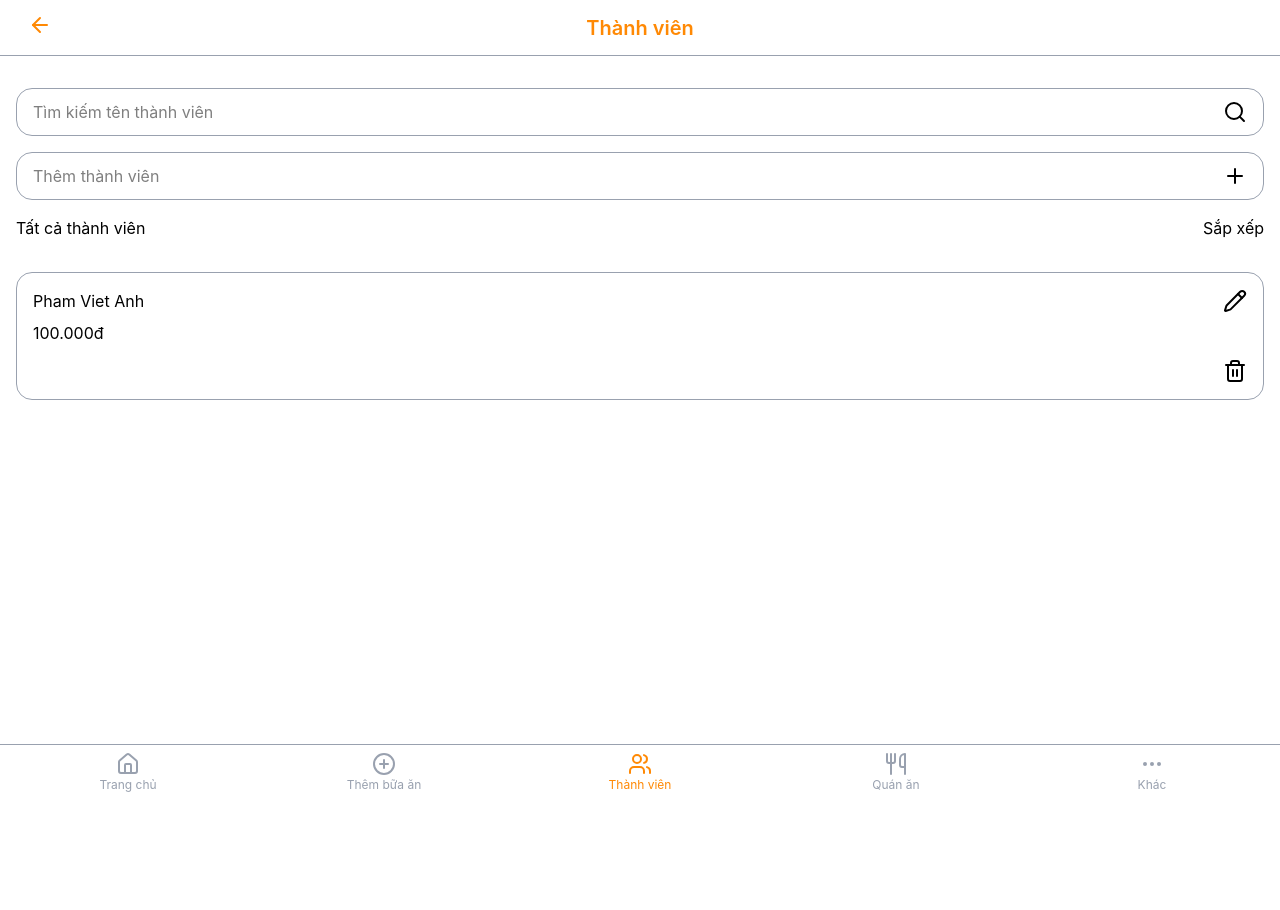
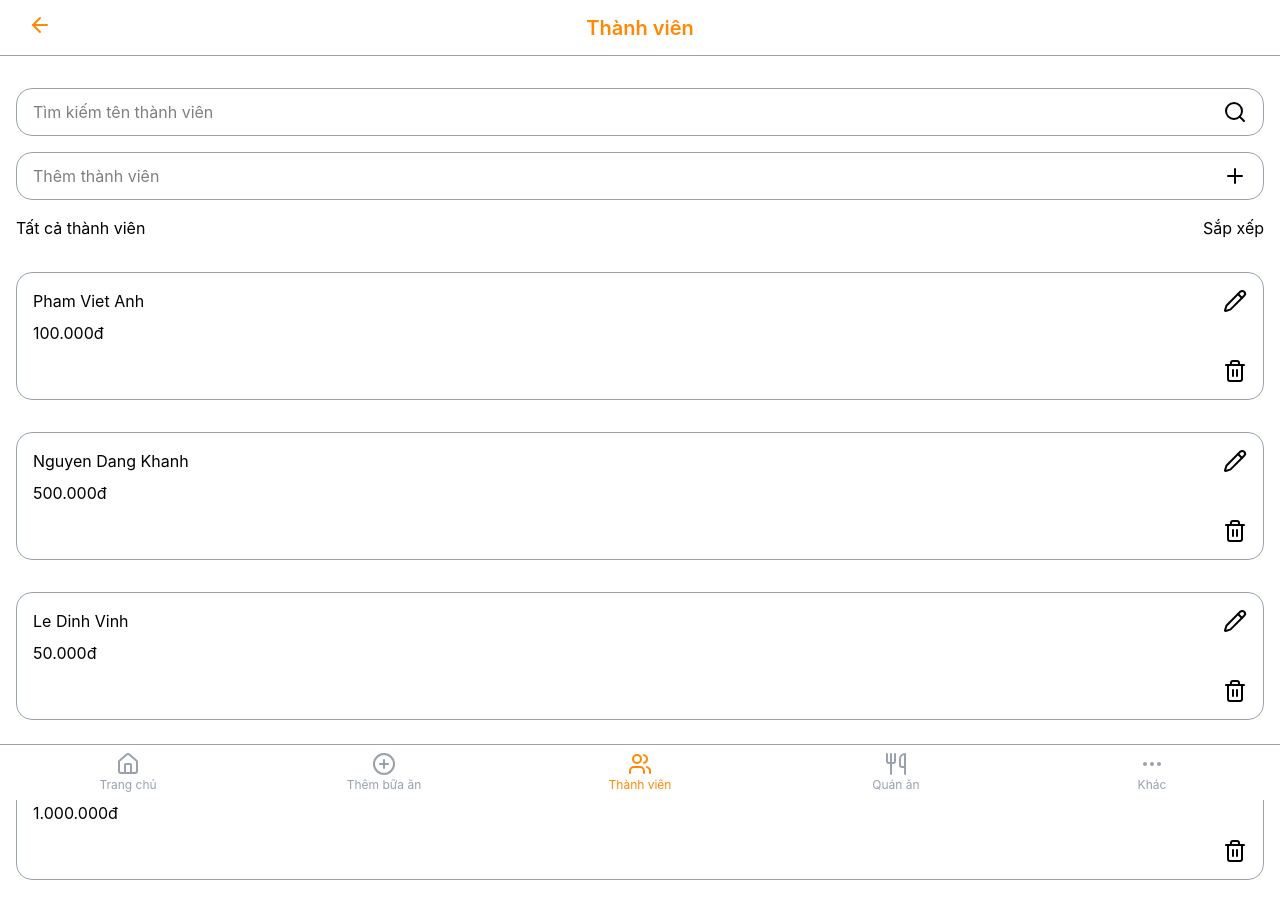
Before and after one commit to 202416852-anhpv/meal-ledger, a React (Vite) app in the folder frontend/: page /participants in a window 1280 px wide. Shown: the top 910 px of the page. Before the commit the page ends 800 px from the top, so only its background shows below. Built offline with nearby package versions, Linux system fonts and the light colour scheme.

Commit message:
style: optimize layout and spacing for InfoCard and TopBar

```diff
--- a/frontend/src/components/layout/BottomNav.tsx
+++ b/frontend/src/components/layout/BottomNav.tsx
@@ -40,7 +40,7 @@ export const BottomNav = () => {
   ];
 
   return (
-    <nav className="fixed bottom-0 left-0 right-0 h-14 grid grid-cols-5 border-t border-gray-400 bg-white">
+    <nav className="left-0 right-0 h-14 grid grid-cols-5 border-t border-gray-400 bg-white sticky bottom-0">
       {navItems.map((item) => {
         const Icon = item.icon;
         const isActive =
--- a/frontend/src/components/layout/TopBar.tsx
+++ b/frontend/src/components/layout/TopBar.tsx
@@ -10,7 +10,7 @@ export const TopBar = ({ title, showBackButton = true }: TopBarProps) => {
   const navigate = useNavigate();
 
   return (
-    <header className="flex h-14 items-center border-b border-gray-400 bg-white">
+    <header className="flex h-14 items-center border-b border-gray-400 bg-white sticky top-0">
       <div className="w-20 text-center">
         {showBackButton && (
           <button onClick={() => navigate(-1)} className="text-orange-400">
--- a/frontend/src/pages/Participant.tsx
+++ b/frontend/src/pages/Participant.tsx
@@ -39,6 +39,39 @@ export default function AddMealDetail() {
             onDelete={() => {}}
           />
         </div>
+        <div className="mt-8">
+          <InfoCard
+            title="Nguyen Dang Khanh"
+            subTitle="500.000đ"
+            onEdit={() => {}}
+            onDelete={() => {}}
+          />
+        </div>
+        <div className="mt-8">
+          <InfoCard
+            title="Le Dinh Vinh"
+            subTitle="50.000đ"
+            onEdit={() => {}}
+            onDelete={() => {}}
+          />
+        </div>
+        <div className="mt-8">
+          <InfoCard
+            title="Nguyen Tran Nhat Minh"
+            subTitle="1.000.000đ"
+            onEdit={() => {}}
+            onDelete={() => {}}
+          />
+        </div>
+        <div className="mt-8">
+          <InfoCard
+            title="Nguyen Kim Huy"
+            subTitle="200.000đ"
+            onEdit={() => {}}
+            onDelete={() => {}}
+          />
+        </div>
+        <div className="h-8"></div>
       </div>
     </div>
   );
```
